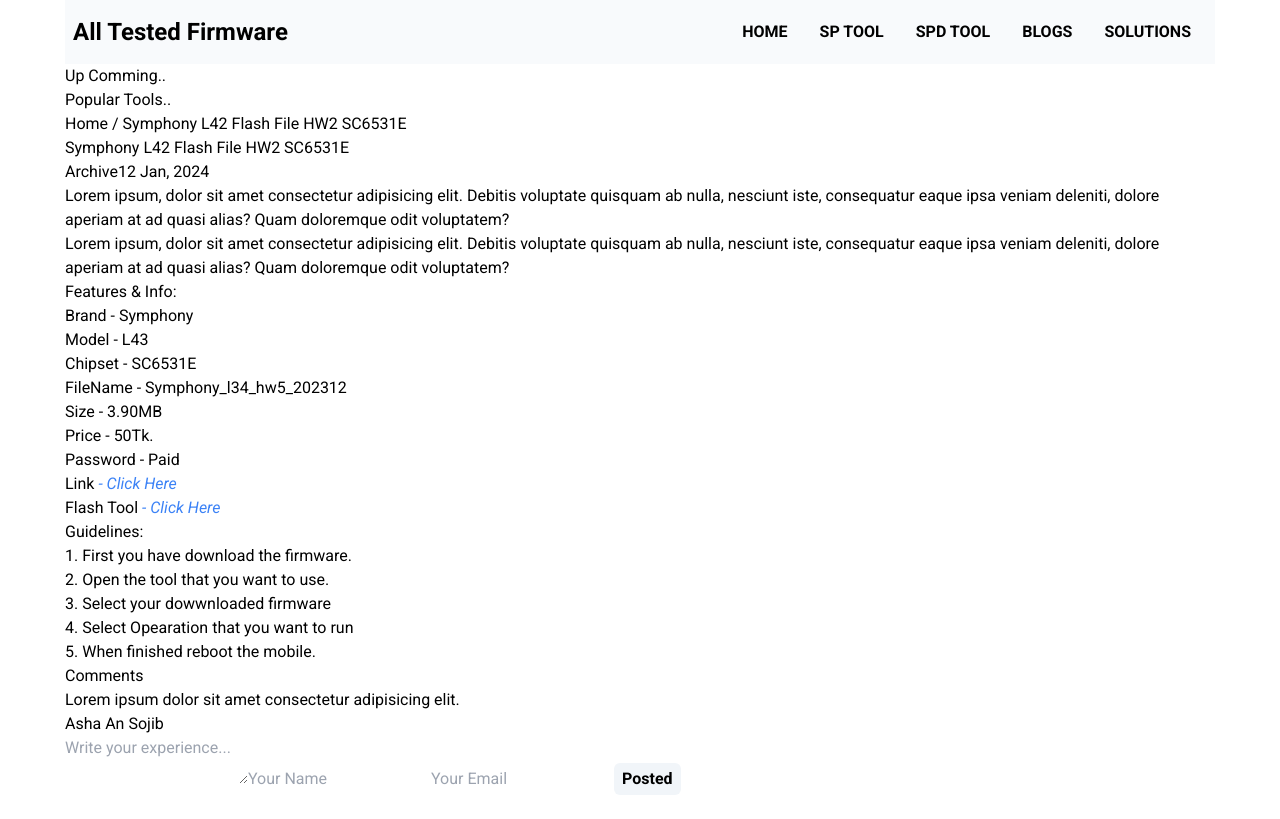
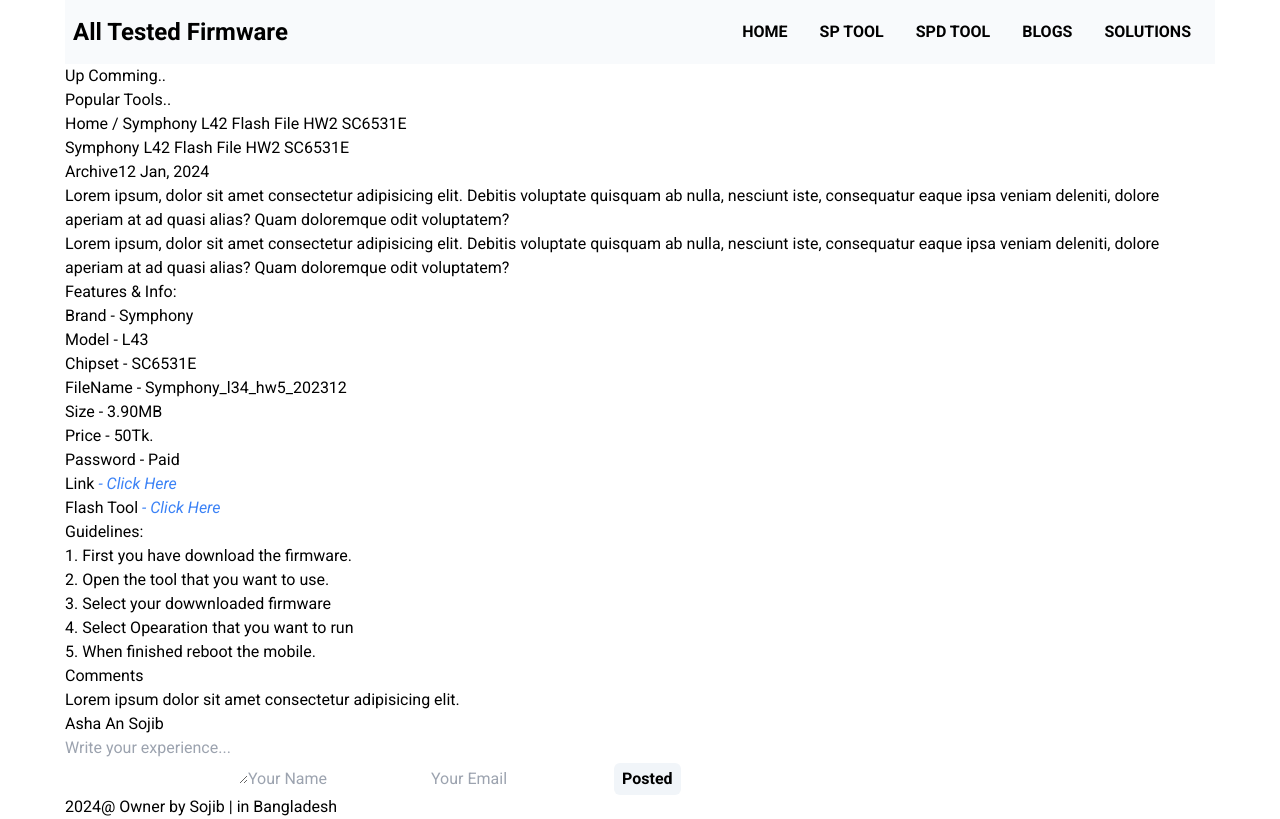
Before and after one commit to ashaansojib/firmwarehub, a React (Vite) app: page /download/1 in a window 1280 px wide. Built offline with nearby package versions, Linux system fonts and the light colour scheme.

Commit message:
added footer

```diff
--- a/src/layout/Main.jsx
+++ b/src/layout/Main.jsx
@@ -2,6 +2,7 @@
 import { Outlet } from 'react-router-dom';
 import Header from '../shared/Header';
 import Aside from '../shared/Aside';
+import Footer from '../shared/Footer';
 
 const Main = () => {
     return (
@@ -15,6 +16,7 @@
                     <Outlet />
                 </div>
             </div>
+            <Footer />
         </div>
     );
 };
--- /dev/null
+++ b/src/shared/Footer.jsx
@@ -0,0 +1,11 @@
+import React from 'react';
+
+const Footer = () => {
+    return (
+        <footer className='p-2 text-center bg-slate-100'>
+            <p>2024@ Owner by Sojib | in Bangladesh</p>
+        </footer>
+    );
+};
+
+export default Footer;
```
